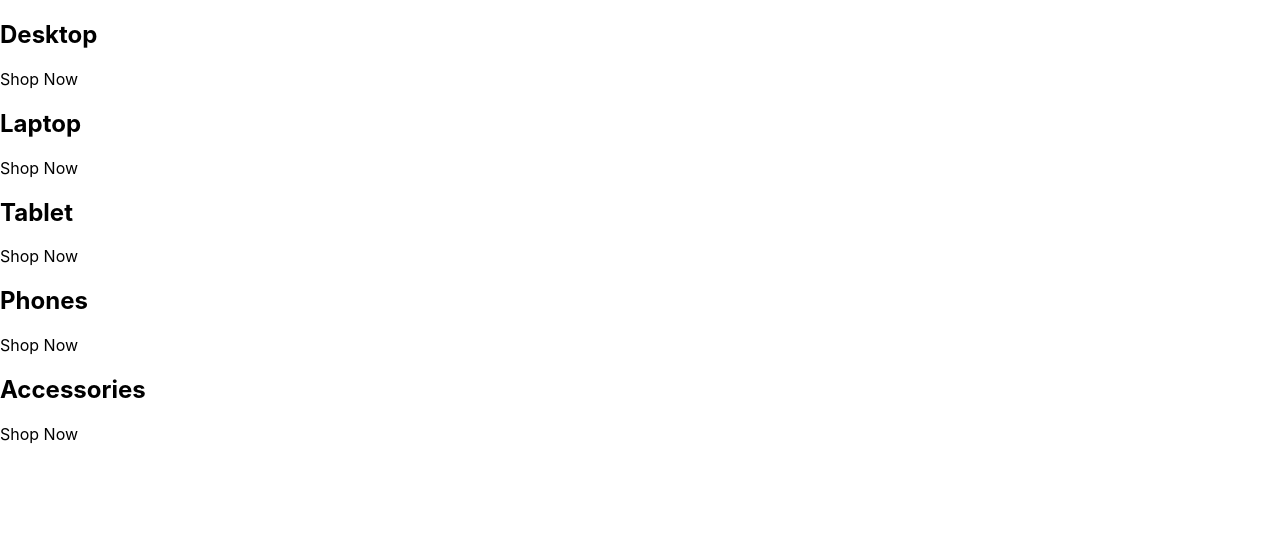
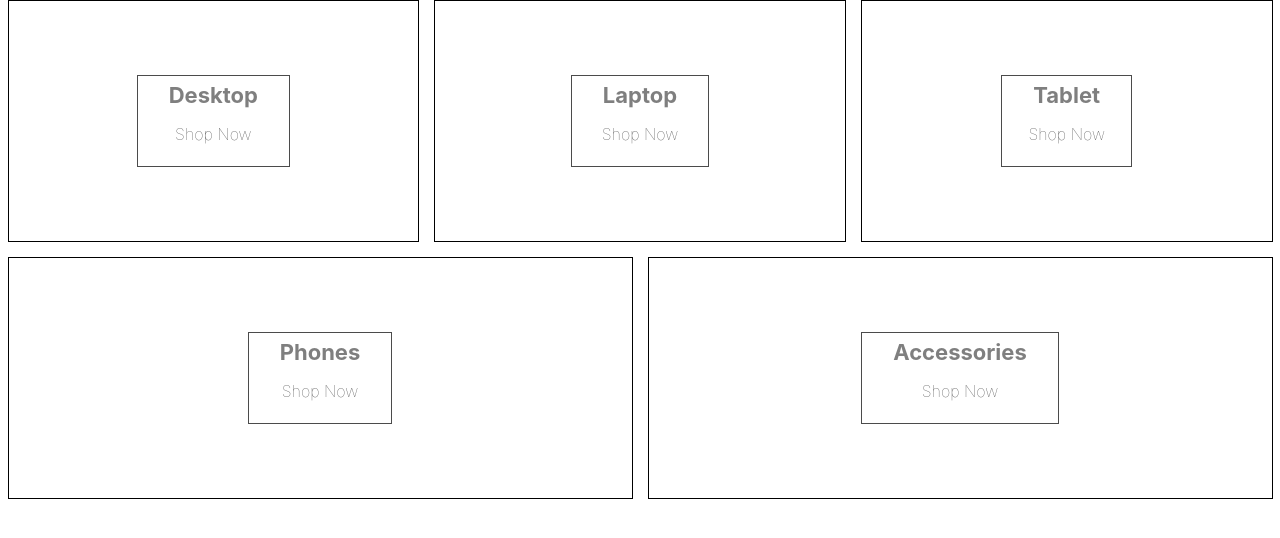
Before and after one commit to ethanfreire/NAES, a React (Create React App) app in the folder naes/: page / in a window 1280 px wide. Shown: the top 538 px of the page. Built offline with nearby package versions, Linux system fonts and the light colour scheme.

Commit message:
added sass

```diff
--- a/naes/src/App.js
+++ b/naes/src/App.js
@@ -1,3 +1,5 @@
+import "./categories.styles.scss";
+
 const App = () => {
   const categories = [
     {
@@ -27,7 +29,7 @@
       {categories.map(({ title, id }) => {
         return (
           <div className="category-container" key={id}>
-            {/* <img /> */}
+            <div className="background-image"></div>
             <div className="category-body-container">
               <h2>{title}</h2>
               <p>Shop Now</p>
--- /dev/null
+++ b/naes/src/categories.styles.scss
@@ -0,0 +1,75 @@
+.categories-container {
+    width: 100%;
+    display: flex;
+    flex-wrap: wrap;
+    justify-content: space-between;
+  }
+
+  .category-container {
+    min-width: 30%;
+    height: 240px;
+    flex: 1 1 auto;
+    display: flex;
+    align-items: center;
+    justify-content: center;
+    border: 1px solid black;
+    margin: 0 7.5px 15px;
+    overflow: hidden;
+
+    &:hover {
+      cursor: pointer;
+
+      & .background-image {
+        transform: scale(1.1);
+        transition: transform 6s cubic-bezier(0.25, 0.45, 0.45, 0.95);
+      }
+
+      & .category-body-container {
+        opacity: 0.9;
+      }
+    }
+
+    &.large {
+      height: 380px;
+    }
+
+    &:first-child {
+      margin-right: 7.5px;
+    }
+
+    &:last-child {
+      margin-left: 7.5px;
+    }
+
+    .background-image {
+      width: 100%;
+      height: 100%;
+      background-size: cover;
+      background-position: center;
+    }
+
+    .category-body-container {
+      height: 90px;
+      padding: 0 25px;
+      display: flex;
+      flex-direction: column;
+      align-items: center;
+      justify-content: center;
+      border: 1px solid black;
+      background-color: white;
+      opacity: 0.7;
+      position: absolute;
+
+      h2 {
+        font-weight: bold;
+        margin: 0 6px 0;
+        font-size: 22px;
+        color: #4a4a4a;
+      }
+
+      p {
+        font-weight: lighter;
+        font-size: 16px;
+      }
+    }
+  }
```
